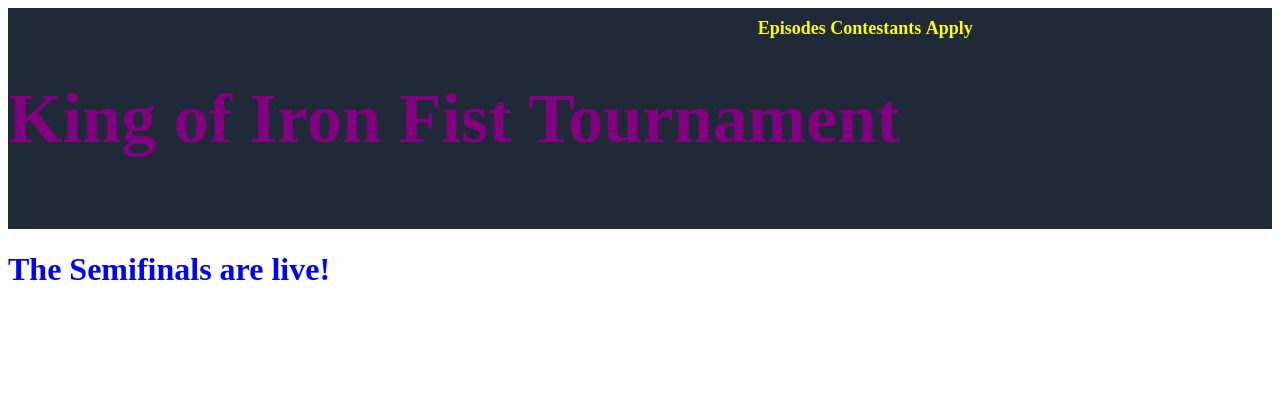
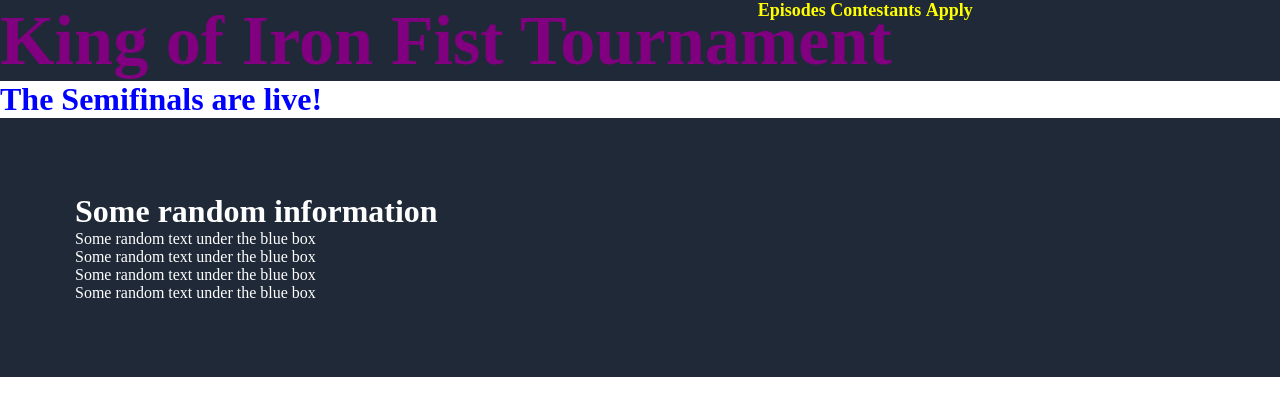
Before and after one commit to Verenthos/First-Landing-Page, a plain HTML site: page index.html in a window 1280 px wide. Drawn offline with Linux system fonts and the light colour scheme.

Commit message:
add second section with blue boxes

```diff
--- a/index.html
+++ b/index.html
@@ -21,5 +21,39 @@
         <h1>The Semifinals are live!</h1>
     </div>
 </div>
-    </body>
+<div class="SecondSection">
+    <h1>Some random information</h1>
+  <div class="row-of-blue-divs">
+    <div class="blue-box-msg">
+        <div class="blue-box">
+
+        </div>
+          <p class="blue-text">Some random text under the blue box</p>
+    </div>
+  </div>
+  <div class="blue-box-msg">
+    <div class="blue-box">
+
+    </div>
+      <p class="blue-text">Some random text under the blue box</p>
+</div>
+    <div class="blue-box-msg">
+        <div class="blue-box">
+
+        </div>
+          <p class="blue-text">Some random text under the blue box</p>
+    </div>
+    <div class="blue-box-msg">
+        <div class="blue-box">
+
+        </div>
+          <p class="blue-text">Some random text under the blue box</p>
+    </div>
+  </div>
+
+  </div>
+</div>
+
+</div>
+</body>
 </html>
--- a/style.css
+++ b/style.css
@@ -1,3 +1,8 @@
+* {
+    margin: 0;
+    padding: 0;
+}
+
 .header{
     background-color:#1F2937;
     color: purple;
@@ -21,3 +26,14 @@
     padding-right: 24%;
     color:yellow
 }
+
+.SecondSection{
+background-color:#1F2937;
+color: white;
+padding: 75px;
+}
+
+h2{
+    text-align: center;
+    align-items: center;
+}
```
